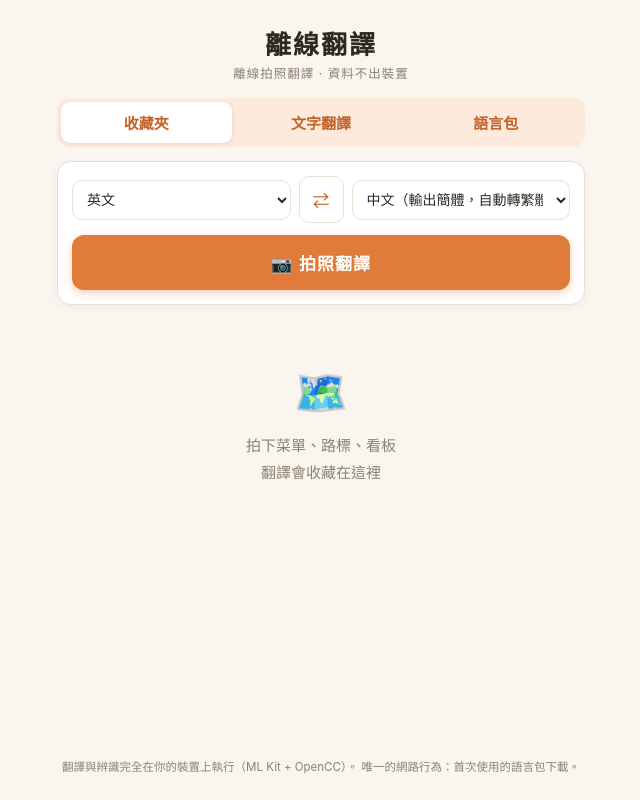
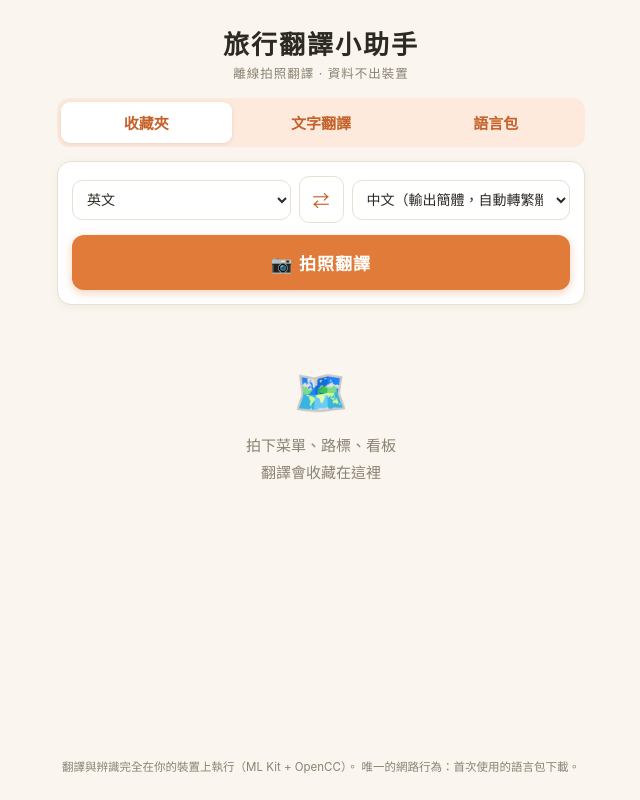
Before and after one commit to thwsby2009-blip/Staylocal, a React (Vite) app: page / in a window 1280 px wide. Shown: the whole page, without its empty margins (319-959 px from the left). Built offline with nearby package versions, Linux system fonts and the light colour scheme.

Commit message:
feat: rename app to 旅行翻譯小助手 (launcher + in-app title)

```diff
--- a/index.html
+++ b/index.html
@@ -4,7 +4,7 @@
     <meta charset="UTF-8" />
     <link rel="icon" type="image/svg+xml" href="/favicon.svg" />
     <meta name="viewport" content="width=device-width, initial-scale=1.0, viewport-fit=cover" />
-    <title>離線翻譯</title>
+    <title>旅行翻譯小助手</title>
   </head>
   <body>
     <div id="root"></div>
--- a/src/App.tsx
+++ b/src/App.tsx
@@ -180,7 +180,7 @@ function App() {
   return (
     <div className="app">
       <header className="app-header">
-        <h1>離線翻譯</h1>
+        <h1>旅行翻譯小助手</h1>
         <p className="tagline">離線拍照翻譯 · 資料不出裝置</p>
       </header>
 
```
Also changed, not shown: 1 other file (tests, documents, lock files or other folders).
